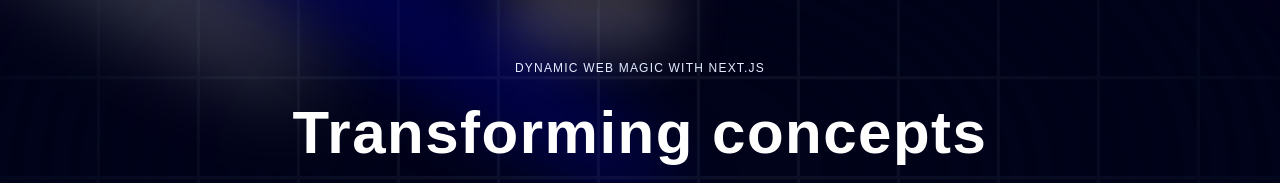
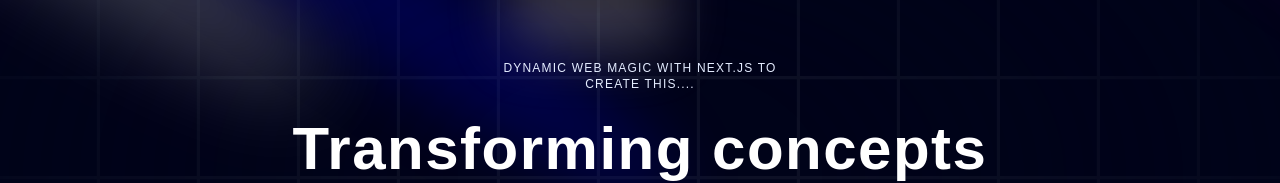
Before and after one commit to maheshkumar77/Portfolio_Use_Nextjs, a Next.js app: page / in a window 1280 px wide. Shown: the part 224-407 px from the top of the page. Built offline with nearby package versions, Linux system fonts and the light colour scheme.

Commit message:
Add files via upload

```diff
--- a/app/component/Hero.tsx
+++ b/app/component/Hero.tsx
@@ -22,7 +22,7 @@ const Hero = () => {
     <div className=' flex justify-center relative my-20 z-10 '>
         <div className=' max-w-[89vw] md:max-w-2xl lg:max-w-[60vw] flex flex-col items-center justify-center'>
             <h2 className=' uppercase tracking-widest text-xs text-center text-blue-100 max-w-80'>
-                Dynamic web magic with Next.js
+                Dynamic web magic with Next.js to create this....
             </h2>
             <TextGenerateEffect
             className=' text-center text-[40px] md:text-5xl lg:text-6xl'
```
